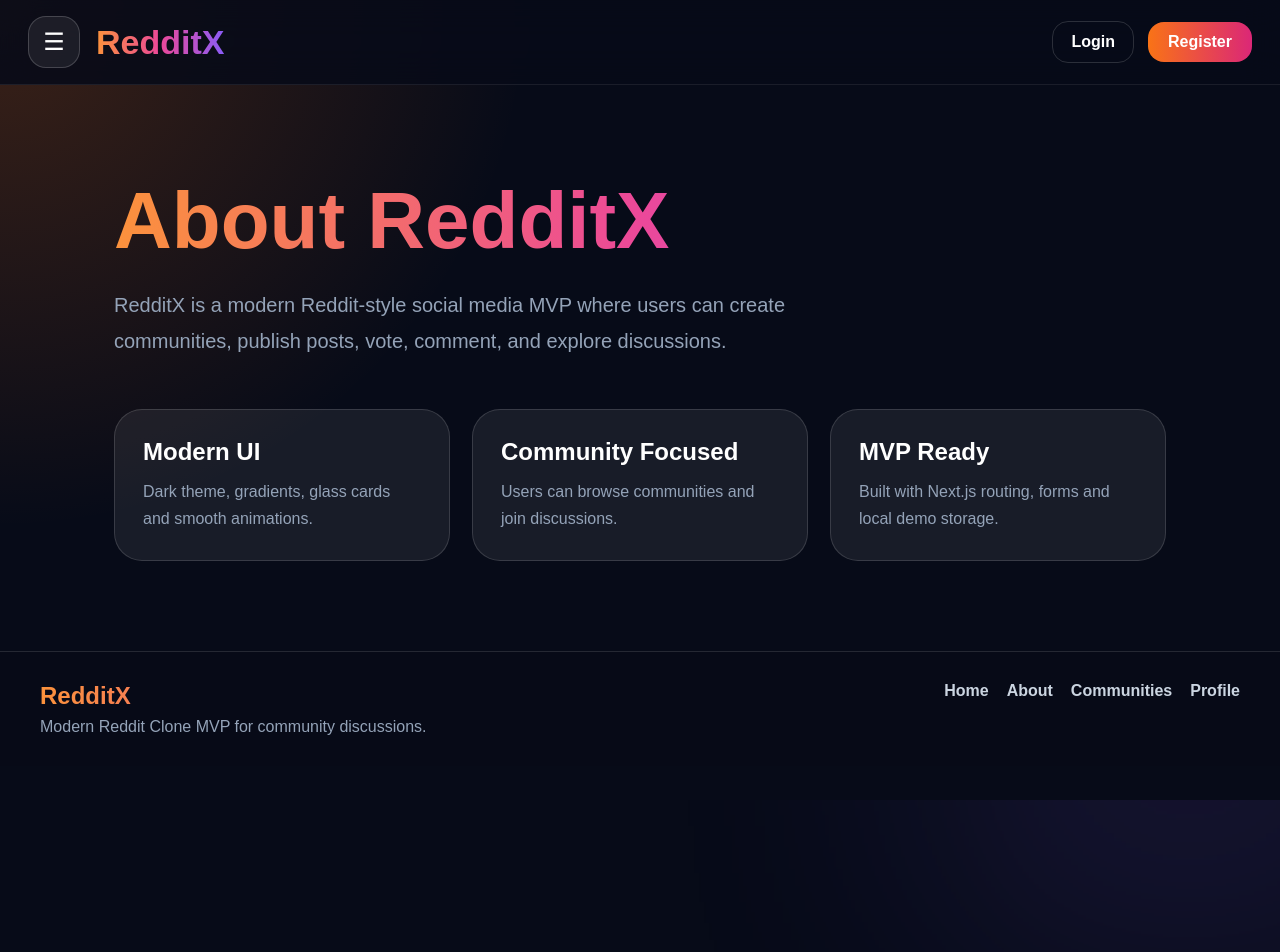
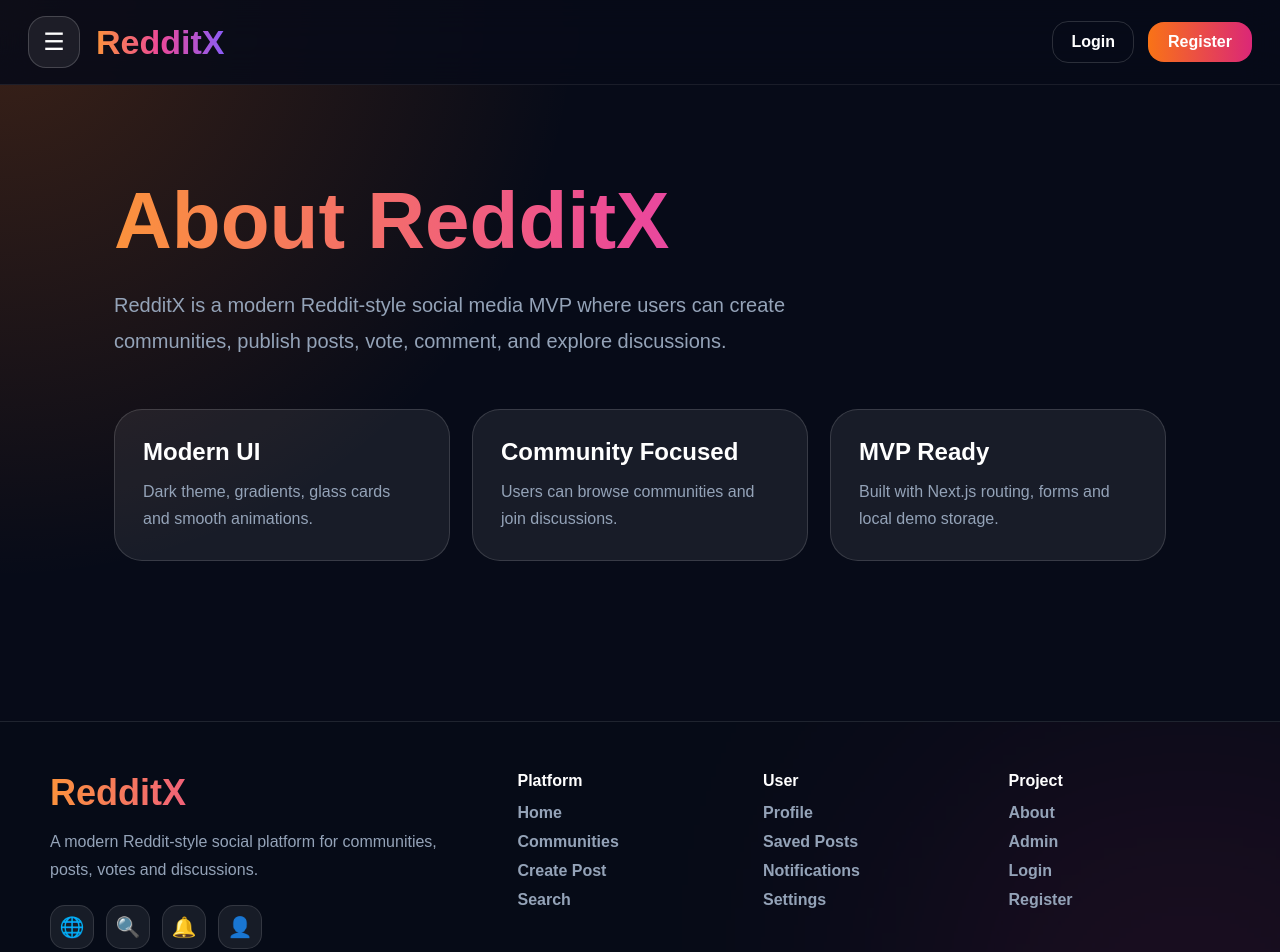
Before and after one commit to Kesarkarale/reddit-clone, a Next.js app: page /about in a window 1280 px wide. Shown: the top 952 px of the page. Before the commit the page ends 800 px from the top, so only its background shows below. Built offline with nearby package versions, Linux system fonts and the light colour scheme.

Commit message:
Update Footer.js

```diff
--- a/components/Footer.js
+++ b/components/Footer.js
@@ -1,43 +1,165 @@
 export default function Footer() {
   return (
     <footer style={footer}>
-      <div>
-        <h2 style={logo}>RedditX</h2>
-        <p style={text}>Modern Reddit Clone MVP for community discussions.</p>
+      <div style={glow}></div>
+
+      <div style={content}>
+        <div style={brandBox}>
+          <h2 style={logo}>RedditX</h2>
+
+          <p style={text}>
+            A modern Reddit-style social platform for communities, posts,
+            votes and discussions.
+          </p>
+
+          <div style={socials}>
+            <a href="/communities" style={social}>🌐</a>
+            <a href="/search" style={social}>🔍</a>
+            <a href="/notifications" style={social}>🔔</a>
+            <a href="/profile" style={social}>👤</a>
+          </div>
+        </div>
+
+        <div style={linksGrid}>
+          <div>
+            <h3 style={heading}>Platform</h3>
+            <a href="/" style={link}>Home</a>
+            <a href="/communities" style={link}>Communities</a>
+            <a href="/create-post" style={link}>Create Post</a>
+            <a href="/search" style={link}>Search</a>
+          </div>
+
+          <div>
+            <h3 style={heading}>User</h3>
+            <a href="/profile" style={link}>Profile</a>
+            <a href="/saved" style={link}>Saved Posts</a>
+            <a href="/notifications" style={link}>Notifications</a>
+            <a href="/settings" style={link}>Settings</a>
+          </div>
+
+          <div>
+            <h3 style={heading}>Project</h3>
+            <a href="/about" style={link}>About</a>
+            <a href="/admin" style={link}>Admin</a>
+            <a href="/login" style={link}>Login</a>
+            <a href="/register" style={link}>Register</a>
+          </div>
+        </div>
       </div>
 
-      <div style={links}>
-        <a href="/" style={link}>Home</a>
-        <a href="/about" style={link}>About</a>
-        <a href="/communities" style={link}>Communities</a>
-        <a href="/profile" style={link}>Profile</a>
+      <div style={bottom}>
+        <p style={copy}>© 2026 RedditX. Built as a modern social media MVP.</p>
+        <p style={copy}>Next.js • React • JavaScript • Vercel</p>
       </div>
     </footer>
   );
 }
 
 const footer = {
-  padding: "30px 40px",
-  borderTop: "1px solid rgba(255,255,255,0.12)",
-  background: "rgba(7,11,24,0.9)",
-  display: "flex",
-  justifyContent: "space-between",
-  gap: "20px",
-  flexWrap: "wrap",
+  position: "relative",
+  overflow: "hidden",
+  marginTop: 70,
+  padding: "50px 24px 24px",
+  background: "rgba(7,11,24,.95)",
+  borderTop: "1px solid rgba(255,255,255,.1)",
+  color: "white",
+  fontFamily: "Arial, sans-serif",
+};
+
+const glow = {
+  position: "absolute",
+  width: 420,
+  height: 420,
+  right: "-120px",
+  bottom: "-180px",
+  background: "#db2777",
+  filter: "blur(150px)",
+  opacity: 0.16,
+};
+
+const content = {
+  position: "relative",
+  zIndex: 2,
+  maxWidth: 1180,
+  margin: "0 auto",
+  display: "grid",
+  gridTemplateColumns: "1.2fr 2fr",
+  gap: 40,
+};
+
+const brandBox = {
+  maxWidth: 420,
 };
 
 const logo = {
-  background: "linear-gradient(90deg,#fb923c,#ec4899)",
+  fontSize: 36,
+  fontWeight: 900,
+  margin: 0,
+  background: "linear-gradient(90deg,#fb923c,#ec4899,#8b5cf6)",
   WebkitBackgroundClip: "text",
   color: "transparent",
 };
 
-const text = { color: "#94a3b8", marginTop: 8 };
+const text = {
+  color: "#94a3b8",
+  lineHeight: 1.7,
+  marginTop: 14,
+};
 
-const links = { display: "flex", gap: 18, flexWrap: "wrap" };
+const socials = {
+  display: "flex",
+  gap: 12,
+  marginTop: 22,
+};
+
+const social = {
+  width: 44,
+  height: 44,
+  borderRadius: 15,
+  background: "rgba(255,255,255,.07)",
+  border: "1px solid rgba(255,255,255,.12)",
+  display: "flex",
+  alignItems: "center",
+  justifyContent: "center",
+  textDecoration: "none",
+  fontSize: 20,
+};
+
+const linksGrid = {
+  display: "grid",
+  gridTemplateColumns: "repeat(auto-fit,minmax(160px,1fr))",
+  gap: 24,
+};
+
+const heading = {
+  fontSize: 16,
+  color: "white",
+  marginBottom: 14,
+};
 
 const link = {
-  color: "#cbd5e1",
+  display: "block",
+  color: "#94a3b8",
   textDecoration: "none",
+  marginBottom: 11,
   fontWeight: 700,
 };
+
+const bottom = {
+  position: "relative",
+  zIndex: 2,
+  maxWidth: 1180,
+  margin: "36px auto 0",
+  paddingTop: 20,
+  borderTop: "1px solid rgba(255,255,255,.1)",
+  display: "flex",
+  justifyContent: "space-between",
+  gap: 14,
+  flexWrap: "wrap",
+};
+
+const copy = {
+  color: "#64748b",
+  margin: 0,
+  fontSize: 14,
+};
```
